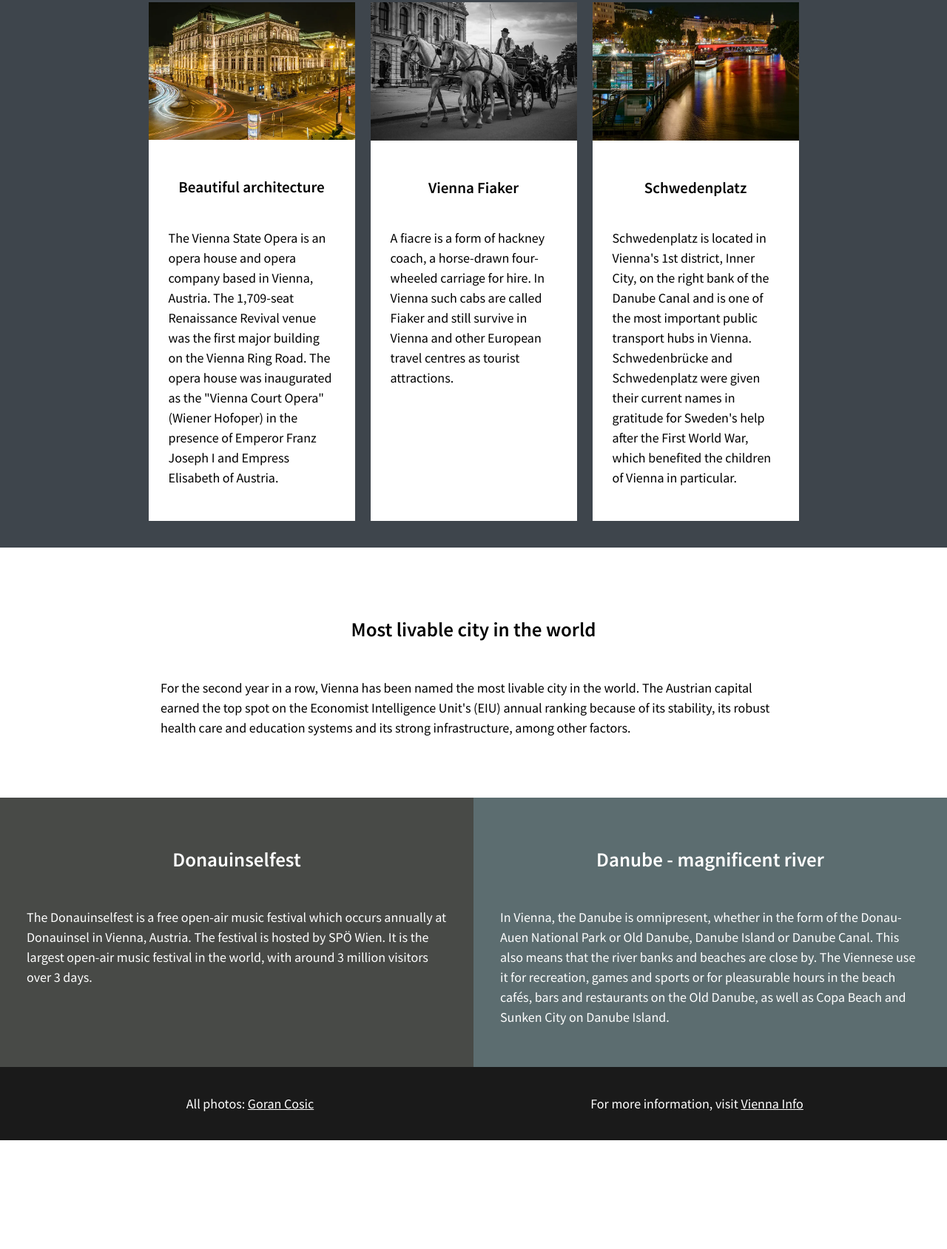
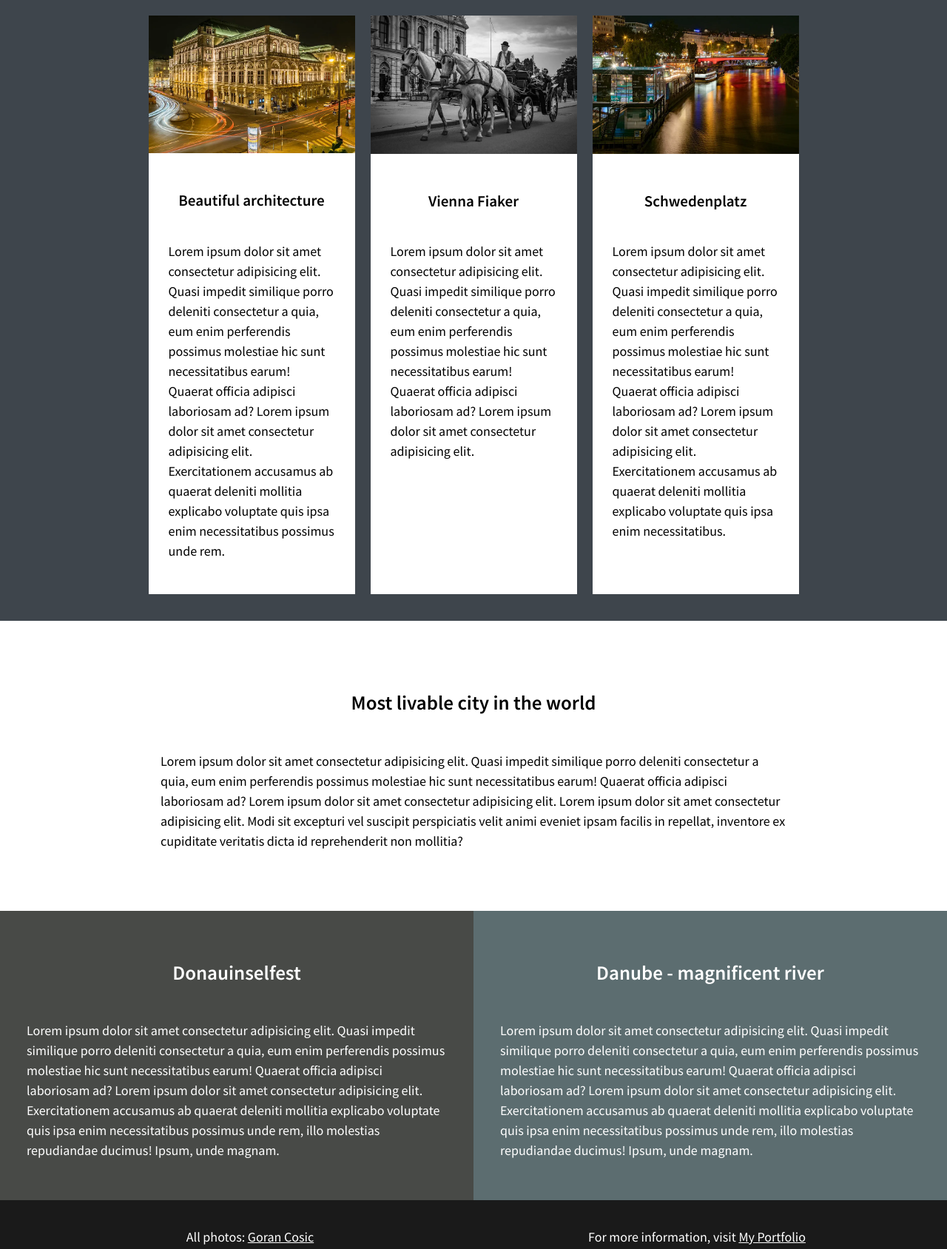
Before and after one commit to Gorky1985/v-for-vienna-example2, a plain HTML site: page index.html in a window 1280 px wide. Shown: the part 1333-3021 px from the top of the page at 74% size. Before the commit the page ends 2874 px from the top, so only its background shows below. Drawn offline with Linux system fonts and the light colour scheme.

Commit message:
Text edited

```diff
--- a/index.html
+++ b/index.html
@@ -34,13 +34,14 @@
           </h2>
           <div class="splash-text">
             <p>
-              Vienna is the capital, largest city, and one of nine provinces of
-              Austria. Vienna is Austria's most populous city and its primate
-              city, with about two million inhabitants (2.9 million within the
-              metropolitan area, nearly one third of the country's population),
-              and its cultural, economic, and political center. It is the
-              6th-largest city proper by population in the European Union and
-              the largest of all cities on the Danube river.
+              Lorem ipsum dolor sit amet consectetur adipisicing elit. Quasi
+              impedit similique porro deleniti consectetur a quia, eum enim
+              perferendis possimus molestiae hic sunt necessitatibus earum!
+              Quaerat officia adipisci laboriosam ad? Lorem ipsum dolor sit amet
+              consectetur adipisicing elit. Exercitationem accusamus ab quaerat
+              deleniti mollitia explicabo voluptate quis ipsa enim
+              necessitatibus possimus unde rem, illo molestias repudiandae
+              ducimus! Ipsum, unde magnam.
             </p>
           </div>
         </div>
@@ -57,12 +58,13 @@
             <div class="bucket">
               <h3 class="bucket-title">Beautiful architecture</h3>
               <p>
-                The Vienna State Opera is an opera house and opera company based
-                in Vienna, Austria. The 1,709-seat Renaissance Revival venue was
-                the first major building on the Vienna Ring Road. The opera
-                house was inaugurated as the "Vienna Court Opera" (Wiener
-                Hofoper) in the presence of Emperor Franz Joseph I and Empress
-                Elisabeth of Austria.
+                Lorem ipsum dolor sit amet consectetur adipisicing elit. Quasi
+                impedit similique porro deleniti consectetur a quia, eum enim
+                perferendis possimus molestiae hic sunt necessitatibus earum!
+                Quaerat officia adipisci laboriosam ad? Lorem ipsum dolor sit
+                amet consectetur adipisicing elit. Exercitationem accusamus ab
+                quaerat deleniti mollitia explicabo voluptate quis ipsa enim
+                necessitatibus possimus unde rem.
               </p>
             </div>
           </li>
@@ -74,10 +76,11 @@
             <div class="bucket">
               <h3 class="bucket-title">Vienna Fiaker</h3>
               <p>
-                A fiacre is a form of hackney coach, a horse-drawn four-wheeled
-                carriage for hire. In Vienna such cabs are called Fiaker and
-                still survive in Vienna and other European travel centres as
-                tourist attractions.
+                Lorem ipsum dolor sit amet consectetur adipisicing elit. Quasi
+                impedit similique porro deleniti consectetur a quia, eum enim
+                perferendis possimus molestiae hic sunt necessitatibus earum!
+                Quaerat officia adipisci laboriosam ad? Lorem ipsum dolor sit
+                amet consectetur adipisicing elit.
               </p>
             </div>
           </li>
@@ -89,12 +92,13 @@
             <div class="bucket">
               <h3 class="bucket-title">Schwedenplatz</h3>
               <p>
-                Schwedenplatz is located in Vienna's 1st district, Inner City,
-                on the right bank of the Danube Canal and is one of the most
-                important public transport hubs in Vienna. Schwedenbrücke and
-                Schwedenplatz were given their current names in gratitude for
-                Sweden's help after the First World War, which benefited the
-                children of Vienna in particular.
+                Lorem ipsum dolor sit amet consectetur adipisicing elit. Quasi
+                impedit similique porro deleniti consectetur a quia, eum enim
+                perferendis possimus molestiae hic sunt necessitatibus earum!
+                Quaerat officia adipisci laboriosam ad? Lorem ipsum dolor sit
+                amet consectetur adipisicing elit. Exercitationem accusamus ab
+                quaerat deleniti mollitia explicabo voluptate quis ipsa enim
+                necessitatibus.
               </p>
             </div>
           </li>
@@ -106,11 +110,14 @@
         <div class="more-content">
           <h2 class="content-title">Most livable city in the world</h2>
           <p>
-            For the second year in a row, Vienna has been named the most livable
-            city in the world. The Austrian capital earned the top spot on the
-            Economist Intelligence Unit's (EIU) annual ranking because of its
-            stability, its robust health care and education systems and its
-            strong infrastructure, among other factors.
+            Lorem ipsum dolor sit amet consectetur adipisicing elit. Quasi
+            impedit similique porro deleniti consectetur a quia, eum enim
+            perferendis possimus molestiae hic sunt necessitatibus earum!
+            Quaerat officia adipisci laboriosam ad? Lorem ipsum dolor sit amet
+            consectetur adipisicing elit. Lorem ipsum dolor sit amet consectetur
+            adipisicing elit. Modi sit excepturi vel suscipit perspiciatis velit
+            animi eveniet ipsam facilis in repellat, inventore ex cupiditate
+            veritatis dicta id reprehenderit non mollitia?
           </p>
         </div>
       </section>
@@ -119,21 +126,27 @@
         <div class="twin">
           <h2 class="content-title">Donauinselfest</h2>
           <p>
-            The Donauinselfest is a free open-air music festival which occurs
-            annually at Donauinsel in Vienna, Austria. The festival is hosted by
-            SPÖ Wien. It is the largest open-air music festival in the world,
-            with around 3 million visitors over 3 days.
+            Lorem ipsum dolor sit amet consectetur adipisicing elit. Quasi
+            impedit similique porro deleniti consectetur a quia, eum enim
+            perferendis possimus molestiae hic sunt necessitatibus earum!
+            Quaerat officia adipisci laboriosam ad? Lorem ipsum dolor sit amet
+            consectetur adipisicing elit. Exercitationem accusamus ab quaerat
+            deleniti mollitia explicabo voluptate quis ipsa enim necessitatibus
+            possimus unde rem, illo molestias repudiandae ducimus! Ipsum, unde
+            magnam.
           </p>
         </div>
         <div class="twin">
           <h2 class="content-title">Danube - magnificent river</h2>
           <p>
-            In Vienna, the Danube is omnipresent, whether in the form of the
-            Donau-Auen National Park or Old Danube, Danube Island or Danube
-            Canal. This also means that the river banks and beaches are close
-            by. The Viennese use it for recreation, games and sports or for
-            pleasurable hours in the beach cafés, bars and restaurants on the
-            Old Danube, as well as Copa Beach and Sunken City on Danube Island.
+            Lorem ipsum dolor sit amet consectetur adipisicing elit. Quasi
+            impedit similique porro deleniti consectetur a quia, eum enim
+            perferendis possimus molestiae hic sunt necessitatibus earum!
+            Quaerat officia adipisci laboriosam ad? Lorem ipsum dolor sit amet
+            consectetur adipisicing elit. Exercitationem accusamus ab quaerat
+            deleniti mollitia explicabo voluptate quis ipsa enim necessitatibus
+            possimus unde rem, illo molestias repudiandae ducimus! Ipsum, unde
+            magnam.
           </p>
         </div>
       </aside>
@@ -152,8 +165,11 @@
       </aside>
       <aside>
         For more information, visit
-        <a href="https://www.wien.info/en" target="_blank" rel="nofollow"
-          >Vienna Info</a
+        <a
+          href="https://gorky1985.github.io/my-portfolio"
+          target="_blank"
+          rel="nofollow"
+          >My Portfolio</a
         >
       </aside>
     </footer>
```
